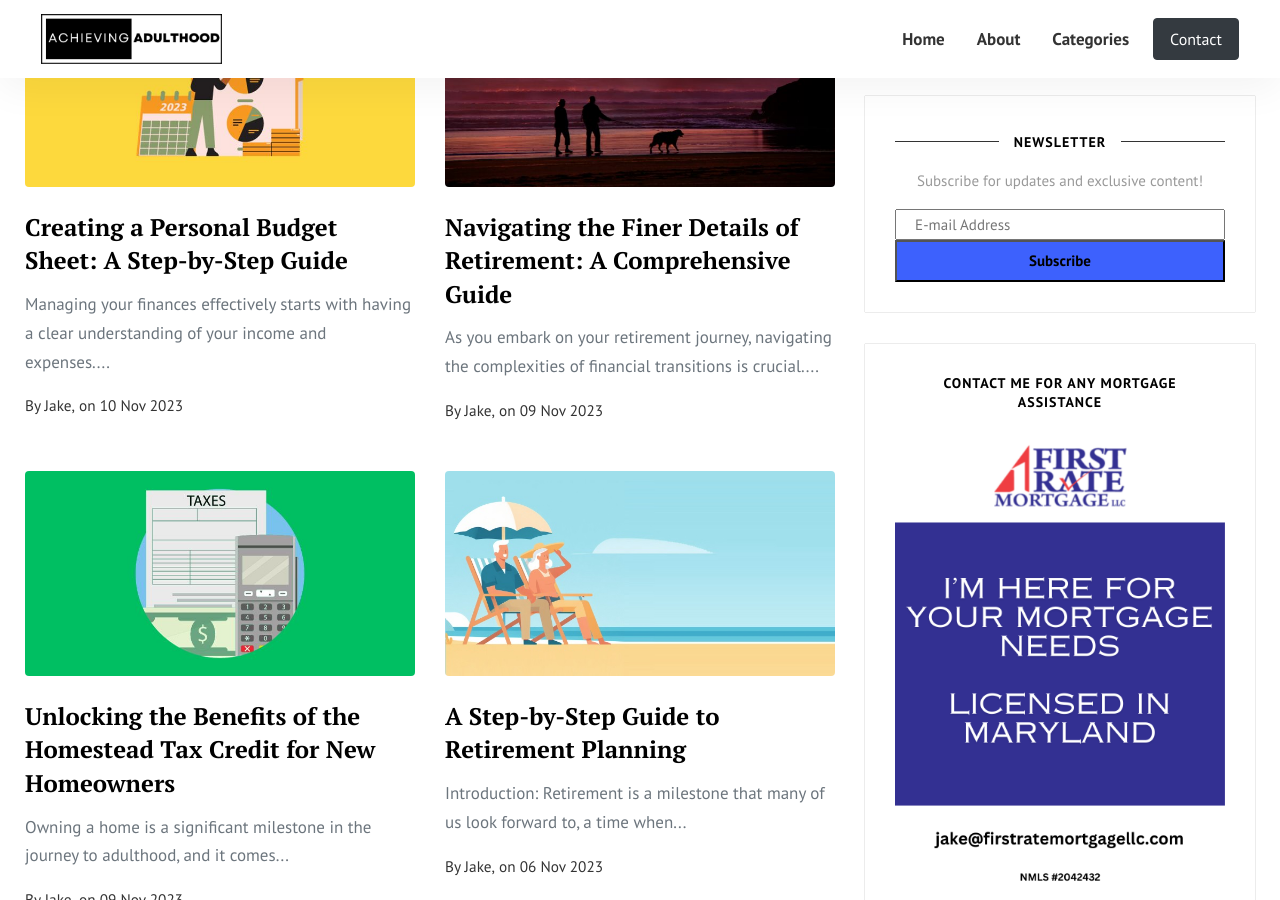
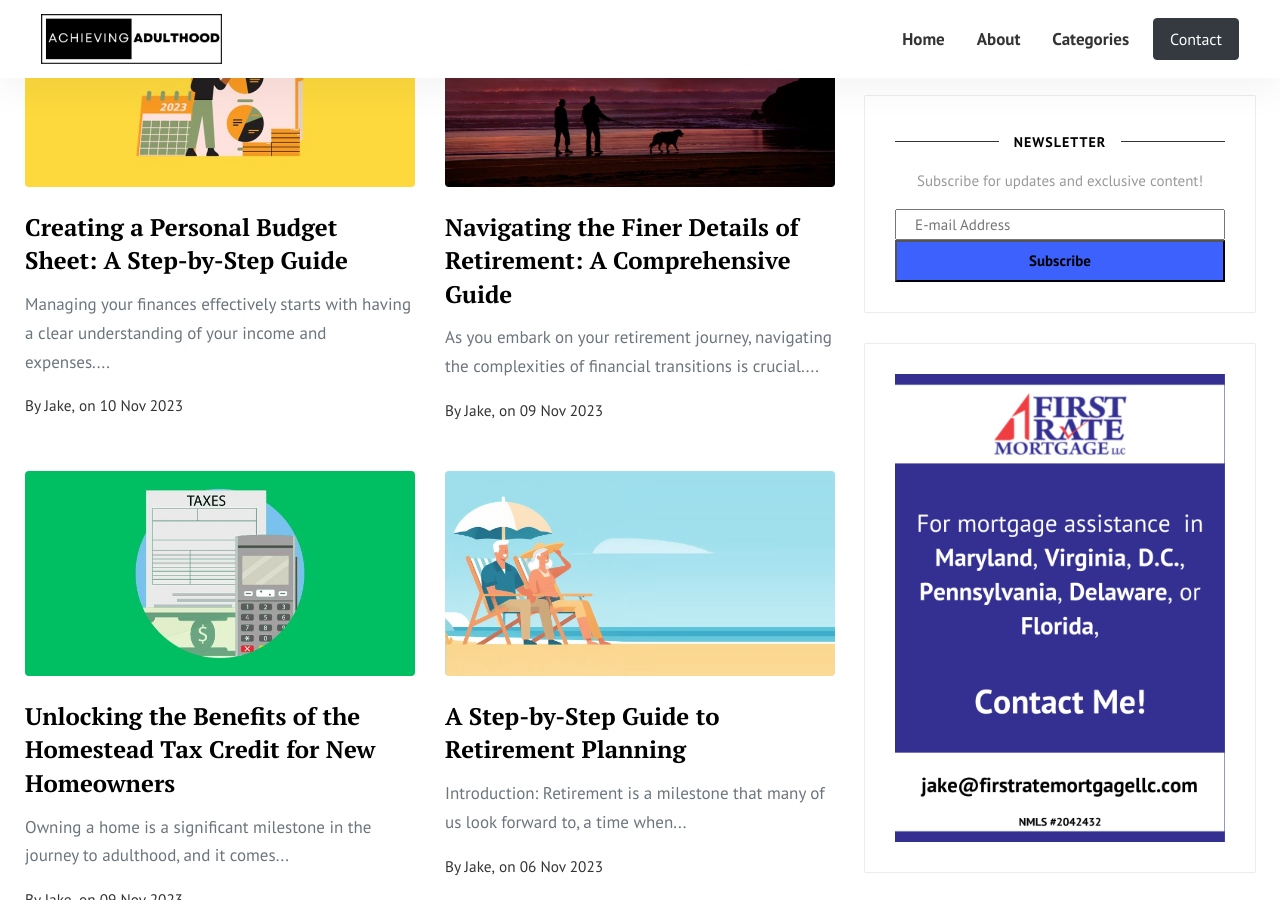
Before and after one commit to jkic2023github/achievingadulthood.com, a Jekyll site: the page built from index.html, in a window 1280 px wide and 900 px high, scrolled down 837 px. Built offline with Jekyll 4.4.1, drawn with Linux system fonts in a browser that asks for light colours; the list of posts is cut into pages by our own code; comment, search, counter and statistics services are not loaded.

Commit message:
Updated personal Ad

```diff
--- a/_includes/sidebar.html
+++ b/_includes/sidebar.html
@@ -4,7 +4,7 @@
         {% include newsletter.html %}
     </div>
     <div class="sidebar-section">
-        <h5><span>Contact me for any mortgage assistance</span></h5>
+        <!-- <h5><span>Contact me for any mortgage assistance</span></h5> -->
         <img src="{{site.baseurl}}/assets/images/ad.png">
     </div>
 </div>
```
Also changed, not shown: assets/images/ad.png.
